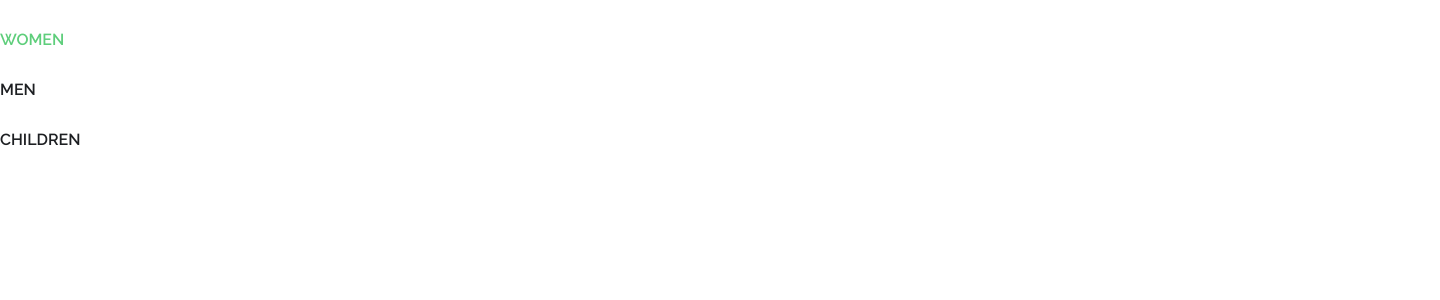
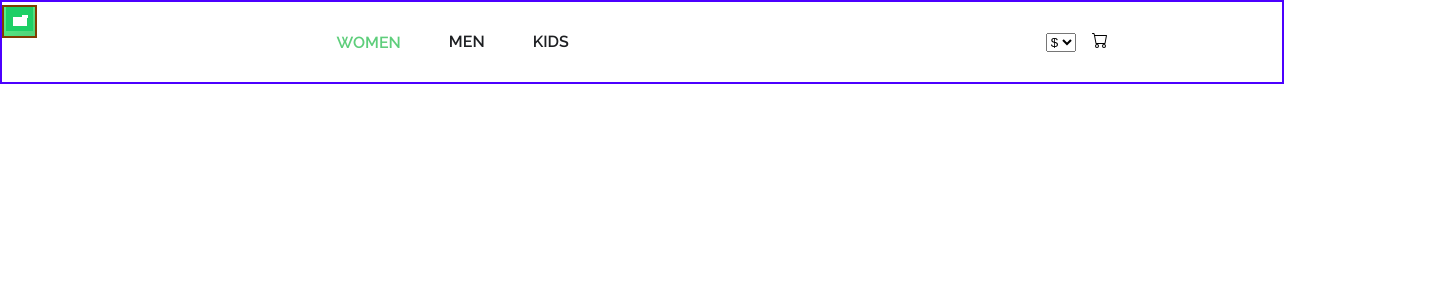
Before and after one commit to MeryAmun/junior-test, a React (Create React App) app: page / in a window 1280 px wide. Shown: the top 300 px of the page, 1440 px wide, since content can reach past the window. Built offline with nearby package versions, Linux system fonts and the light colour scheme.

Commit message:
'header'

```diff
--- a/src/App.js
+++ b/src/App.js
@@ -1,6 +1,6 @@
 import logo from './logo.svg';
 import './App.css';
-import Header from './Components/Header';
+import Header from './Components/Header/Header';
 
 function App() {
   return (
--- a/src/Components/Header.jsx
+++ b/src/Components/Header/Header.jsx
@@ -1,4 +1,5 @@
 import React, { Component } from 'react';
+import {BsCart} from '../../Components/Icons/index'
 import './header.css'
 
 export default class Header extends Component {
@@ -16,11 +17,22 @@ export default class Header extends Component {
                   men
               </span>
               <span className="children">
-                  children
+                  kids
               </span>
           </div>
-          <div className="header__logo">
-
+          <div className="header__logo__wrapper">
+   <div className="logo__container">
+   <span className="line"></span>
+   <span className="arrow"></span>
+   </div>
+          </div>
+          <div className="header__currency">
+            <select>
+              <option value="USD">$</option>
+            </select>
+          <span className="cart">
+            <BsCart/>
+          </span>
           </div>
       </div>
     )
--- /dev/null
+++ b/src/Components/Header/header.css
@@ -0,0 +1,250 @@
+@import url('https://fonts.googleapis.com/css2?family=Raleway:wght@600&display=swap');
+
+.header__wrapper{
+position: absolute;
+width: 100%;
+height: 80px;
+left: 0px;
+top: 0px;
+border: 2px solid rgb(76, 0, 255);
+
+
+
+display: flex;
+justify-content: space-between;
+align-items: center;
+}
+.header__firstchild{
+    width: 60%;
+    display: flex;
+    justify-content: center;
+    align-items: center;
+
+    flex: 2;
+}
+
+
+.women{
+    height: 20px;
+width: 65px;
+left: 0px;
+top: 0px;
+border-radius: nullpx;
+
+position: static;
+height: 20px;
+left: 0%;
+right: 0%;
+top: calc(50% - 20px/2 - 16px);
+
+font-family: 'Raleway';
+font-style: normal;
+font-weight: 600;
+font-size: 16px;
+line-height: 120%;
+/* identical to box height, or 19px */
+
+text-align: center;
+text-transform: uppercase;
+
+/* --c-primary */
+
+color: #5ECE7B;
+border-bottom: #5ECE7B;
+
+/* Inside auto layout */
+
+flex: none;
+order: 0;
+flex-grow: 0;
+margin: 30px 0px;
+
+
+}
+
+.border{
+    color: #5ECE7B;
+}
+
+/* .women .men.children:active{
+color: #5ECE7B;
+} */
+.border{
+position: static;
+height: 2px;
+left: 0%;
+right: 0%;
+bottom: 0px;
+
+/* --c-primary */
+
+background: #5ECE7B;
+
+/* Inside auto layout */
+
+flex: none;
+order: 1;
+align-self: stretch;
+flex-grow: 0;
+margin: 30px 0px;
+}
+.men{
+    position: static;
+    height: 20px;
+    left: 0%;
+    right: 0%;
+    top: calc(50% - 20px/2 - 16px);
+
+    font-family: 'Raleway';
+    font-style: normal;
+    font-weight: 400;
+    font-size: 16px;
+    line-height: 120%;
+    /* identical to box height, or 19px */
+
+    display: flex;
+    align-items: center;
+    text-align: center;
+    text-transform: uppercase;
+
+    /* --c-text */
+
+    color: #1D1F22;
+
+
+    /* Inside auto layout */
+
+    flex: none;
+    order: 0;
+    flex-grow: 0;
+    margin: 30px 0px;
+}
+.children{
+/* Label */
+
+
+position: static;
+height: 20px;
+left: 0%;
+right: 0%;
+top: calc(50% - 20px/2 - 16px);
+
+font-family: 'Raleway';
+font-style: normal;
+font-weight: 400;
+font-size: 16px;
+line-height: 120%;
+/* identical to box height, or 19px */
+
+display: flex;
+align-items: center;
+text-align: center;
+text-transform: uppercase;
+
+/* --c-text */
+
+color: #1D1F22;
+
+
+/* Inside auto layout */
+
+flex: none;
+order: 0;
+flex-grow: 0;
+margin: 30px 0px;
+}
+
+.women, .men,.children{
+    margin-left: 3rem;
+
+
+    }
+.women:hover,.men:hover,.children:hover{
+border-bottom: 3px solid rgb(78, 78, 238);
+cursor: pointer;
+
+
+}
+
+.header__logo__wrapper{
+    border: 2px solid rgb(128, 60, 0);
+ height: 28.619224548339844px;
+width: 31.181222915649414px;
+left: 0px;
+top: 1.3076171875px;
+border-radius: 0px;
+flex: 1;
+    /* svg 3 */
+position: absolute;
+left: 0%;
+right: -0.07%;
+top: 4.33%;
+bottom: 0.83%;
+
+background: linear-gradient(316.98deg, #52D67A 16.88%, #5AEE87 84.04%);
+}
+
+.logo__container{
+    height: 23.844533920288086px;
+    width: 27.094511032104492px;
+    left: 2.009765625px;
+    top: 0px;
+    border-radius: 0px;
+
+    /* svg 2 */
+
+position: absolute;
+left: 6.45%;
+right: 6.6%;
+top: 0%;
+bottom: 20.98%;
+
+background: #1DCF65;
+
+}
+
+
+.line{
+height: 8.986790657043457px;
+width: 14.084049224853516px;
+left: 7.96142578125px;
+top: 12.29638671875px;
+border-radius: 0px;
+
+
+position: absolute;
+left: 25.55%;
+right: 29.25%;
+top: 40.75%;
+bottom: 29.47%;
+
+background: #FFFFFF;
+}
+
+.arrow{
+    height: 3.190938949584961px;
+    width: 5.414892196655273px;
+    left: 18.8984375px;
+    top: 9.4306640625px;
+    border-radius: 0px;
+
+    position: absolute;
+    left: 60.65%;
+    right: 21.97%;
+    top: 31.25%;
+    bottom: 58.17%;
+
+    background: #FFFFFF;
+}
+
+.header__currency{
+    display: flex;
+    justify-content: center;
+    align-items: center;
+    flex: 1;
+}
+
+select,.cart{
+    margin-left: 1rem;
+    cursor: pointer;
+}
--- /dev/null
+++ b/src/Components/Icons/index.js
@@ -0,0 +1,6 @@
+import { BsCart } from 'react-icons/bs';
+
+
+export  {
+    BsCart
+}
--- a/src/Components/header.css
+++ /dev/null
@@ -1,138 +0,0 @@
-@import url('https://fonts.googleapis.com/css2?family=Raleway:wght@600&display=swap');
-
-.header__wrapper{
-position: absolute;
-width: 1440px;
-height: 80px;
-left: 0px;
-top: 0px;
-}
-
-
-.women{
-position: static;
-height: 20px;
-left: 0%;
-right: 0%;
-top: calc(50% - 20px/2 - 16px);
-
-font-family: 'Raleway';
-font-style: normal;
-font-weight: 600;
-font-size: 16px;
-line-height: 120%;
-/* identical to box height, or 19px */
-
-display: flex;
-align-items: center;
-text-align: center;
-text-transform: uppercase;
-
-/* --c-primary */
-
-color: #5ECE7B;
-
-
-/* Inside auto layout */
-
-flex: none;
-order: 0;
-flex-grow: 0;
-margin: 30px 0px;
-
-
-}
-
-.women{
-
-}
-.border{
-position: static;
-height: 2px;
-left: 0%;
-right: 0%;
-bottom: 0px;
-
-/* --c-primary */
-
-background: #5ECE7B;
-
-/* Inside auto layout */
-
-flex: none;
-order: 1;
-align-self: stretch;
-flex-grow: 0;
-margin: 30px 0px;
-}
-.men{
-    position: static;
-    height: 20px;
-    left: 0%;
-    right: 0%;
-    top: calc(50% - 20px/2 - 16px);
-
-    font-family: 'Raleway';
-    font-style: normal;
-    font-weight: 400;
-    font-size: 16px;
-    line-height: 120%;
-    /* identical to box height, or 19px */
-
-    display: flex;
-    align-items: center;
-    text-align: center;
-    text-transform: uppercase;
-
-    /* --c-text */
-
-    color: #1D1F22;
-
-
-    /* Inside auto layout */
-
-    flex: none;
-    order: 0;
-    flex-grow: 0;
-    margin: 30px 0px;
-}
-.children{
-/* Label */
-
-
-position: static;
-height: 20px;
-left: 0%;
-right: 0%;
-top: calc(50% - 20px/2 - 16px);
-
-font-family: 'Raleway';
-font-style: normal;
-font-weight: 400;
-font-size: 16px;
-line-height: 120%;
-/* identical to box height, or 19px */
-
-display: flex;
-align-items: center;
-text-align: center;
-text-transform: uppercase;
-
-/* --c-text */
-
-color: #1D1F22;
-
-
-/* Inside auto layout */
-
-flex: none;
-order: 0;
-flex-grow: 0;
-margin: 30px 0px;
-}
-
-.wome, .men,.children:hover{
-border-bottom: 3px solid bl;
-
-
-}
```
